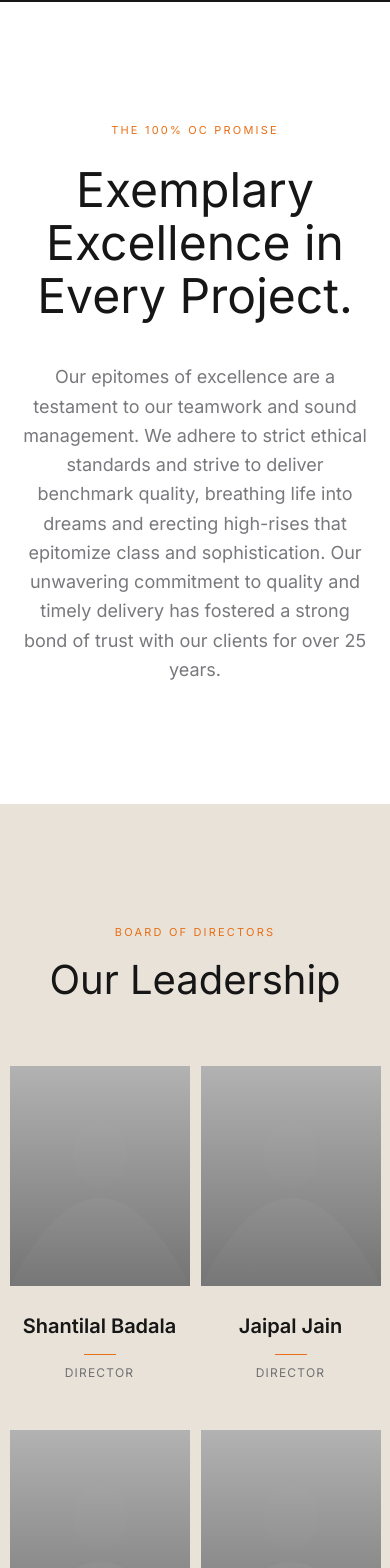
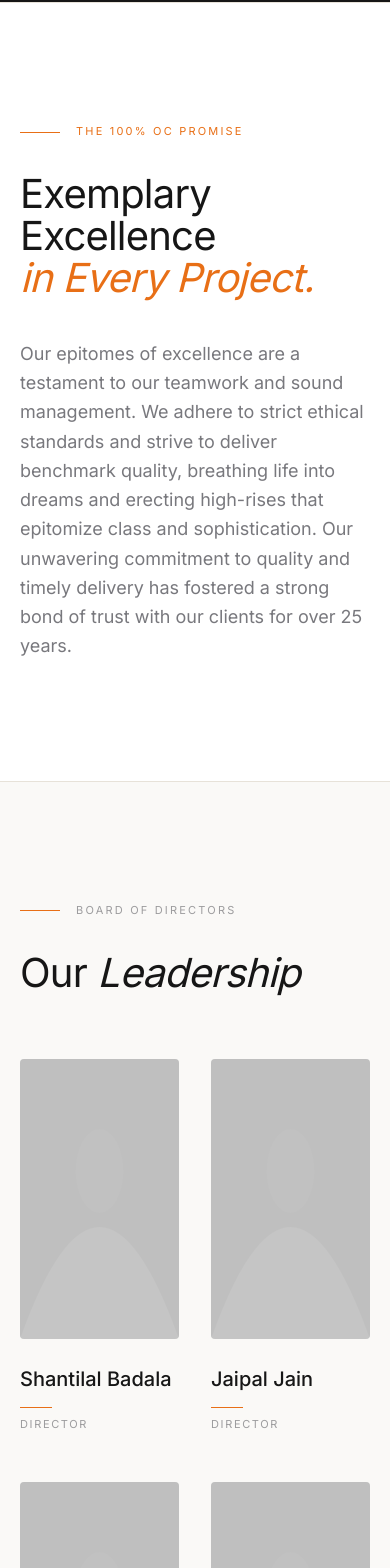
Before and after one commit to Digvijay1008/trishabh-group-website, a Next.js app: page /about in a window 390 px wide. Shown: the part 1620-3188 px from the top of the page. Built offline with nearby package versions, Linux system fonts and the light colour scheme.

Commit message:
design: Phase 2 anti-slop - Why, Amenities, and About Page

```diff
--- a/src/app/about/AboutPageClient.tsx
+++ b/src/app/about/AboutPageClient.tsx
@@ -74,29 +74,42 @@ export default function AboutPageClient() {
       <MetricsSection />
 
       {/* Philosophy Section */}
-      <section className="py-[120px] bg-white">
-        <div className="container-luxury max-w-4xl mx-auto text-center">
-          <span className="text-[#E86F16] mb-6 block" style={{ fontFamily: "var(--font-josefin)", fontSize: "0.6875rem", letterSpacing: "0.2em", textTransform: "uppercase" }}>
+      <section className="py-[120px] bg-white border-y border-[#E7E2D9]">
+        <div className="container-luxury max-w-5xl">
+          <div className="flex items-center gap-4 mb-8">
+            <div className="w-10 h-px bg-[#E86F16]" />
+            <span
+              className="text-[#E86F16]"
+              style={{ fontFamily: "var(--font-josefin)", fontSize: "0.6875rem", letterSpacing: "0.2em", textTransform: "uppercase" }}
+            >
               The 100% OC Promise
             </span>
-          <h2 className="text-[#161616] mb-10" style={{ fontFamily: "var(--font-cinzel)", fontSize: "3rem", lineHeight: 1.1 }}>
-            Exemplary Excellence in Every Project.
+          </div>
+          <h2
+            className="text-[#161616] mb-10"
+            style={{ fontFamily: "var(--font-cinzel)", fontSize: "clamp(2.5rem, 4vw, 4rem)", lineHeight: 1.05, letterSpacing: "-0.02em" }}
+          >
+            Exemplary Excellence<br />
+            <em style={{ fontStyle: "italic", color: "#E86F16" }}>in Every Project.</em>
           </h2>
-          <p className="text-[#3F3F46]/70 leading-relaxed text-lg" style={{ fontFamily: "var(--font-josefin)" }}>
+          <p className="text-[#3F3F46]/70 leading-relaxed text-lg max-w-2xl" style={{ fontFamily: "var(--font-josefin)" }}>
             Our epitomes of excellence are a testament to our teamwork and sound management. We adhere to strict ethical standards and strive to deliver benchmark quality, breathing life into dreams and erecting high-rises that epitomize class and sophistication. Our unwavering commitment to quality and timely delivery has fostered a strong bond of trust with our clients for over 25 years.
           </p>
         </div>
       </section>
 
       {/* Leadership Section */}
-      <section className="py-[120px] bg-[#E8E2D8]">
+      <section className="py-[120px] bg-[#FAF9F7]">
         <div className="container-luxury">
-          <div className="text-center mb-16">
-             <span className="text-[#E86F16] mb-4 block" style={{ fontFamily: "var(--font-josefin)", fontSize: "0.6875rem", letterSpacing: "0.2em", textTransform: "uppercase" }}>
+          <div className="mb-16">
+             <div className="flex items-center gap-4 mb-8">
+                <div className="w-10 h-px bg-[#E86F16]" />
+                <span className="text-[#3F3F46]/50" style={{ fontFamily: "var(--font-josefin)", fontSize: "0.6875rem", letterSpacing: "0.2em", textTransform: "uppercase" }}>
                   Board of Directors
                 </span>
-             <h2 className="text-[#161616]" style={{ fontFamily: "var(--font-cinzel)", fontSize: "2.5rem", lineHeight: 1.1 }}>
-               Our Leadership
+             </div>
+             <h2 className="text-[#161616]" style={{ fontFamily: "var(--font-cinzel)", fontSize: "clamp(2.5rem, 4vw, 3.5rem)", lineHeight: 1.1, letterSpacing: "-0.02em" }}>
+               Our <em style={{ fontStyle: "italic" }}>Leadership</em>
              </h2>
           </div>
 
@@ -117,22 +130,22 @@ export default function AboutPageClient() {
                 whileInView={{ opacity: 1, y: 0 }}
                 viewport={{ once: true, margin: "-50px" }}
                 transition={{ duration: 0.6, delay: i * 0.1, ease: EASE_OUT_EXPO }}
-                className="group flex flex-col items-center text-center"
+                className="group flex flex-col items-start"
               >
-                <div className="w-[180px] h-[220px] mb-6 overflow-hidden bg-[#D8D0C0] grayscale group-hover:grayscale-0 transition-all duration-500 relative">
+                <div className="w-full h-[280px] sm:h-[320px] mb-6 overflow-hidden bg-[#E8E2D8] grayscale group-hover:grayscale-0 transition-all duration-700 relative rounded-sm">
                   {/* Luxury placeholder image pattern */}
                   <svg className="w-full h-full opacity-30" viewBox="0 0 100 100" preserveAspectRatio="none">
                      <rect x="0" y="0" width="100" height="100" fill="#7A6B5B" />
                      <path d="M 0 100 Q 50 20 100 100" fill="#B89860" opacity="0.4" />
                      <circle cx="50" cy="40" r="15" fill="#E86F16" opacity="0.3" />
                   </svg>
-                  <div className="absolute inset-0 bg-gradient-to-t from-[#161616]/40 to-transparent" />
+                  <div className="absolute inset-0 bg-gradient-to-t from-[#161616]/40 via-transparent to-transparent opacity-0 group-hover:opacity-100 transition-opacity duration-500" />
                 </div>
-                <h4 className="text-[#161616] mb-1" style={{ fontFamily: "var(--font-cinzel)", fontSize: "1.25rem", fontWeight: 600 }}>
+                <h4 className="text-[#161616] mb-1" style={{ fontFamily: "var(--font-cinzel)", fontSize: "1.25rem", fontWeight: 500 }}>
                   {name}
                 </h4>
-                <div className="w-8 h-px bg-[#E86F16] mt-2 mb-2" />
-                <span className="text-[#3F3F46]/70" style={{ fontFamily: "var(--font-josefin)", fontSize: "0.75rem", letterSpacing: "0.1em", textTransform: "uppercase" }}>
+                <div className="w-8 h-px bg-[#E86F16] mt-2 mb-2 group-hover:w-16 transition-all duration-500" />
+                <span className="text-[#3F3F46]/50" style={{ fontFamily: "var(--font-josefin)", fontSize: "0.6875rem", letterSpacing: "0.15em", textTransform: "uppercase" }}>
                   Director
                 </span>
               </motion.div>
@@ -144,30 +157,41 @@ export default function AboutPageClient() {
       {/* Mission, Vision, Values */}
       <section className="py-[120px] bg-[#161616] text-white">
         <div className="container-luxury">
-          <div className="grid grid-cols-1 md:grid-cols-3 gap-12">
+          <div className="grid grid-cols-1 md:grid-cols-3 gap-6">
+            <div className="bg-[#1C1C1C] p-8 md:p-12 border border-white/5 rounded-2xl flex flex-col justify-between group hover:border-[#E86F16]/30 transition-colors duration-500">
               <div>
-              <h3 className="text-2xl mb-6 text-[#E86F16]" style={{ fontFamily: "var(--font-cinzel)" }}>Our Mission</h3>
-              <ul className="text-white/70 space-y-4 text-sm leading-relaxed" style={{ fontFamily: "var(--font-josefin)" }}>
-                <li>&bull; Providing superior developments to our customers through leadership, experience and knowledge.</li>
-                <li>&bull; Engaging in honest, loyal and ethical business practices.</li>
-                <li>&bull; Committing to passionately exceed our customer&apos;s expectations.</li>
-              </ul>
+                <span className="text-[#E86F16] font-josefin text-[0.625rem] tracking-[0.2em] uppercase mb-6 block">Our Purpose</span>
+                <h3 className="text-3xl mb-8" style={{ fontFamily: "var(--font-cinzel)", fontWeight: 400 }}>Mission</h3>
+                <div className="text-white/60 space-y-5 text-sm leading-relaxed" style={{ fontFamily: "var(--font-josefin)" }}>
+                  <p>Providing superior developments to our customers through leadership, experience and knowledge.</p>
+                  <p>Engaging in honest, loyal and ethical business practices.</p>
+                  <p>Committing to passionately exceed our customer&apos;s expectations.</p>
                 </div>
+              </div>
+            </div>
+
+            <div className="bg-[#1C1C1C] p-8 md:p-12 border border-white/5 rounded-2xl flex flex-col justify-between group hover:border-[#E86F16]/30 transition-colors duration-500">
               <div>
-              <h3 className="text-2xl mb-6 text-[#E86F16]" style={{ fontFamily: "var(--font-cinzel)" }}>Our Vision</h3>
-              <ul className="text-white/70 space-y-4 text-sm leading-relaxed" style={{ fontFamily: "var(--font-josefin)" }}>
-                <li>&bull; To serve our customers&apos; needs and consistently produce developments of lasting value.</li>
-                <li>&bull; To be flexible, entrepreneurial, and aggressive, both as individuals and as a company.</li>
-                <li>&bull; To believe in teamwork, innovation, professionalism, and long-term decision-making.</li>
-              </ul>
+                <span className="text-[#E86F16] font-josefin text-[0.625rem] tracking-[0.2em] uppercase mb-6 block">Our Future</span>
+                <h3 className="text-3xl mb-8" style={{ fontFamily: "var(--font-cinzel)", fontWeight: 400 }}>Vision</h3>
+                <div className="text-white/60 space-y-5 text-sm leading-relaxed" style={{ fontFamily: "var(--font-josefin)" }}>
+                  <p>To serve our customers&apos; needs and consistently produce developments of lasting value.</p>
+                  <p>To be flexible, entrepreneurial, and aggressive, both as individuals and as a company.</p>
+                  <p>To believe in teamwork, innovation, professionalism, and long-term decision-making.</p>
                 </div>
+              </div>
+            </div>
+
+            <div className="bg-[#1C1C1C] p-8 md:p-12 border border-white/5 rounded-2xl flex flex-col justify-between group hover:border-[#E86F16]/30 transition-colors duration-500">
               <div>
-              <h3 className="text-2xl mb-6 text-[#E86F16]" style={{ fontFamily: "var(--font-cinzel)" }}>Core Values</h3>
-              <ul className="text-white/70 space-y-4 text-sm leading-relaxed" style={{ fontFamily: "var(--font-josefin)" }}>
-                <li>&bull; <strong>Honesty:</strong> We always do what is right, fair, and ethical.</li>
-                <li>&bull; <strong>Integrity:</strong> Respect and value all individuals, maintaining client confidentiality.</li>
-                <li>&bull; <strong>Teamwork:</strong> We encourage and reward teamwork to deliver the best.</li>
-              </ul>
+                <span className="text-[#E86F16] font-josefin text-[0.625rem] tracking-[0.2em] uppercase mb-6 block">Our Code</span>
+                <h3 className="text-3xl mb-8" style={{ fontFamily: "var(--font-cinzel)", fontWeight: 400 }}>Core Values</h3>
+                <div className="text-white/60 space-y-5 text-sm leading-relaxed" style={{ fontFamily: "var(--font-josefin)" }}>
+                  <p><strong className="text-white/90">Honesty:</strong> We always do what is right, fair, and ethical.</p>
+                  <p><strong className="text-white/90">Integrity:</strong> Respect and value all individuals, maintaining client confidentiality.</p>
+                  <p><strong className="text-white/90">Teamwork:</strong> We encourage and reward teamwork to deliver the best.</p>
+                </div>
+              </div>
             </div>
           </div>
         </div>
```
Also changed, not shown: src/components/sections/AmenitiesSection.tsx (+30 -15 lines), src/components/sections/WhySection.tsx (+12 -13 lines). Lines whose indentation alone changed are shown as unchanged.
